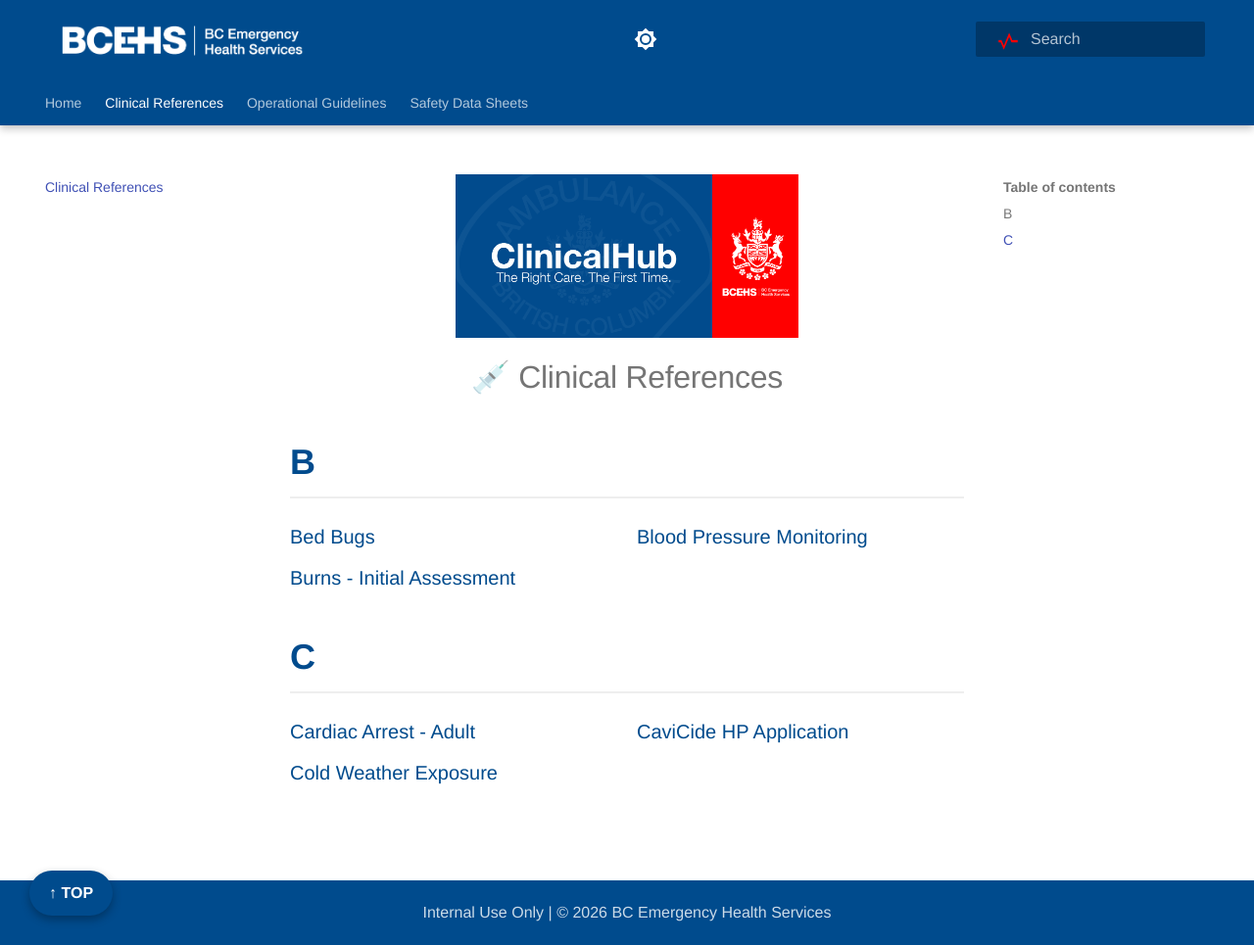
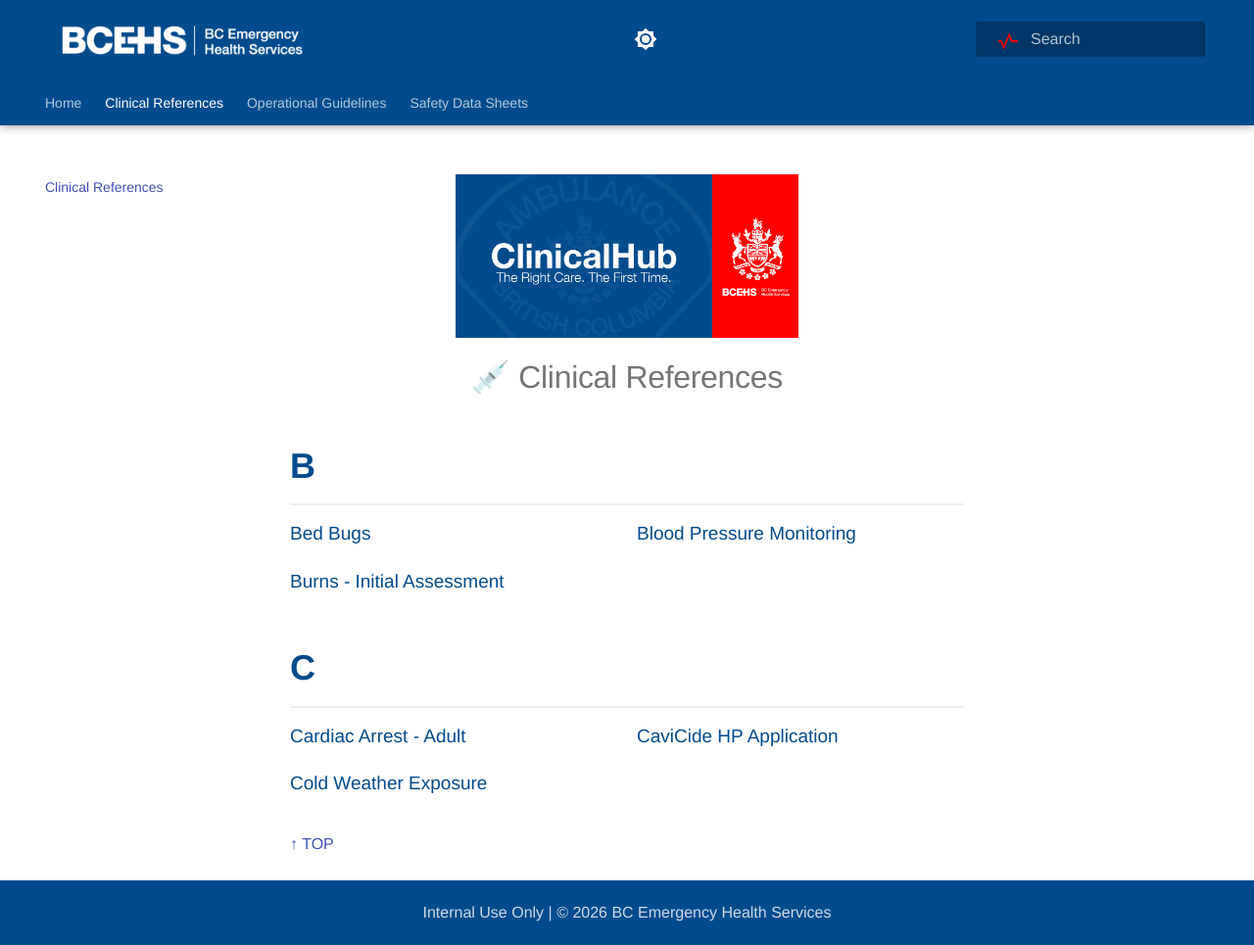
Before and after one commit to bcehsclinicalhub/TangoBot, an MkDocs documentation site: the page built from docs/clinical/index.md, in a window 1280 px wide and 965 px high. Shown: the whole window at 98% size. Built offline with MkDocs 1.6.1 and Material for MkDocs 9.7.7, drawn with Linux system fonts in a browser that asks for light colours.

Commit message:
UI: Scoped index styling to prevent front page title inflation

```diff
--- a/docs/clinical/index.md
+++ b/docs/clinical/index.md
@@ -4,14 +4,14 @@
 </div>
 
 
-## B
+<div class="index-section-header">B</div>
 <div class="index-grid">
-  <a href="../bed-bugs-procedure/">Bed Bugs</a>
+  <a href="bed-bugs-procedure/">Bed Bugs</a>
   <a href="../bp-monitoring/">Blood Pressure Monitoring</a>
   <a href="../burns/">Burns - Initial Assessment</a>
 </div>
 
-## C
+<div class="index-section-header">C</div>
 <div class="index-grid">
   <a href="../cardiac-arrest/">Cardiac Arrest - Adult</a>
   <a href="../cavicide-sds/">CaviCide HP Application</a>
--- a/docs/stylesheets/extra.css
+++ b/docs/stylesheets/extra.css
@@ -92,7 +92,16 @@
 }
 
 /* --- 6. ALPHABETICAL INDEX (2-COLUMN GRID) --- */
+
+/* Only style H2s that are immediately followed by an index-grid */
+/* This keeps your Home Page and Procedure Page titles normal size */
 .md-typeset h2 {
+    font-size: 1.5rem; /* Standard size for most pages */
+    color: #333;
+}
+
+/* Big Blue Letters for the Index Pages only */
+.index-section-header {
     display: block !important;
     font-size: 1.8rem !important;
     font-weight: 800 !important;
@@ -104,35 +113,22 @@
 
 .index-grid {
     display: grid !important;
-    grid-template-columns: repeat(2, 1fr) !important; /* Forces 2 columns */
+    grid-template-columns: repeat(2, 1fr) !important;
     gap: 10px 20px !important;
-    margin-top: 20px !important;
+    margin-top: 10px !important;
+    margin-bottom: 30px !important;
 }
 
 .index-grid a {
-    font-size: 1rem;
+    font-size: 0.95rem; /* Slightly smaller for better iPad fit */
     font-weight: 500;
     color: #004B8D !important;
     text-decoration: none !important;
     display: block !important;
+    padding: 4px 0;
 }
 
 .index-grid a:hover {
     color: #D32F2F !important;
     text-decoration: underline !important;
 }
-
-/* --- 7. FLOATING UP BUTTON --- */
-.back-to-top {
-    position: fixed !important;
-    bottom: 30px !important;
-    left: 30px !important;
-    background-color: #004B8D !important;
-    color: white !important;
-    padding: 10px 20px !important;
-    border-radius: 50px !important;
-    font-weight: 700 !important;
-    box-shadow: 0 4px 10px rgba(0,0,0,0.3) !important;
-    z-index: 9999 !important;
-    display: block !important;
-}
```
